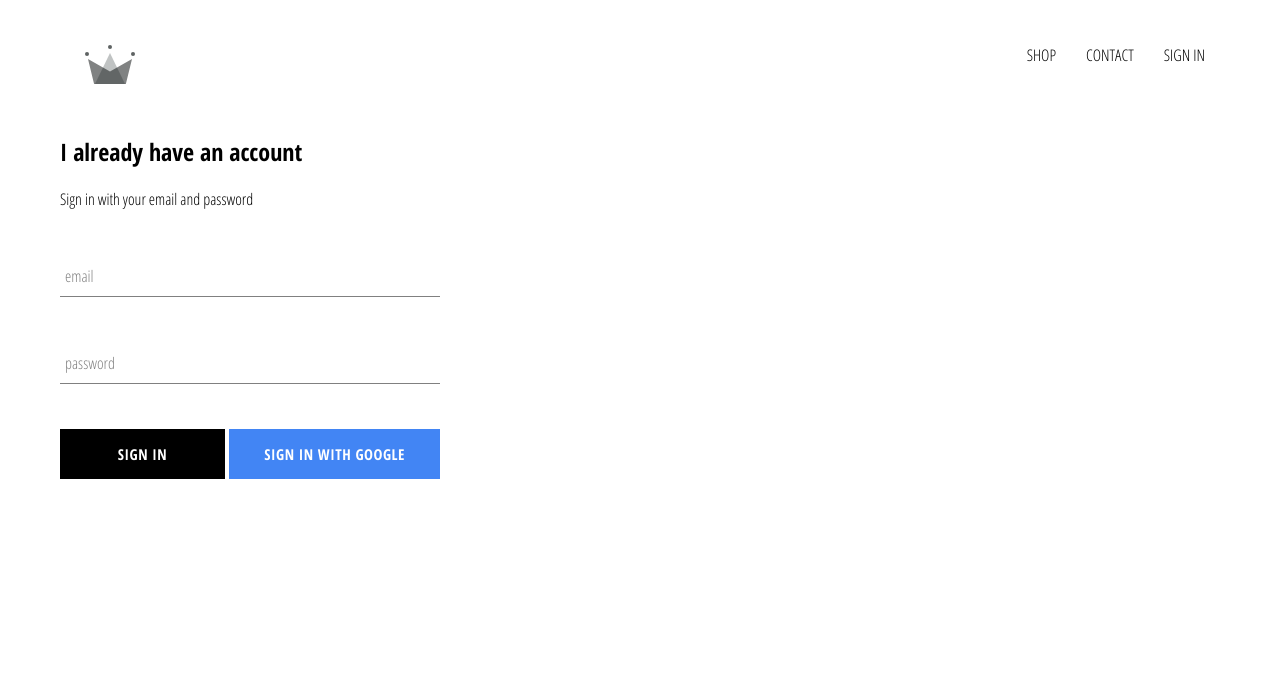
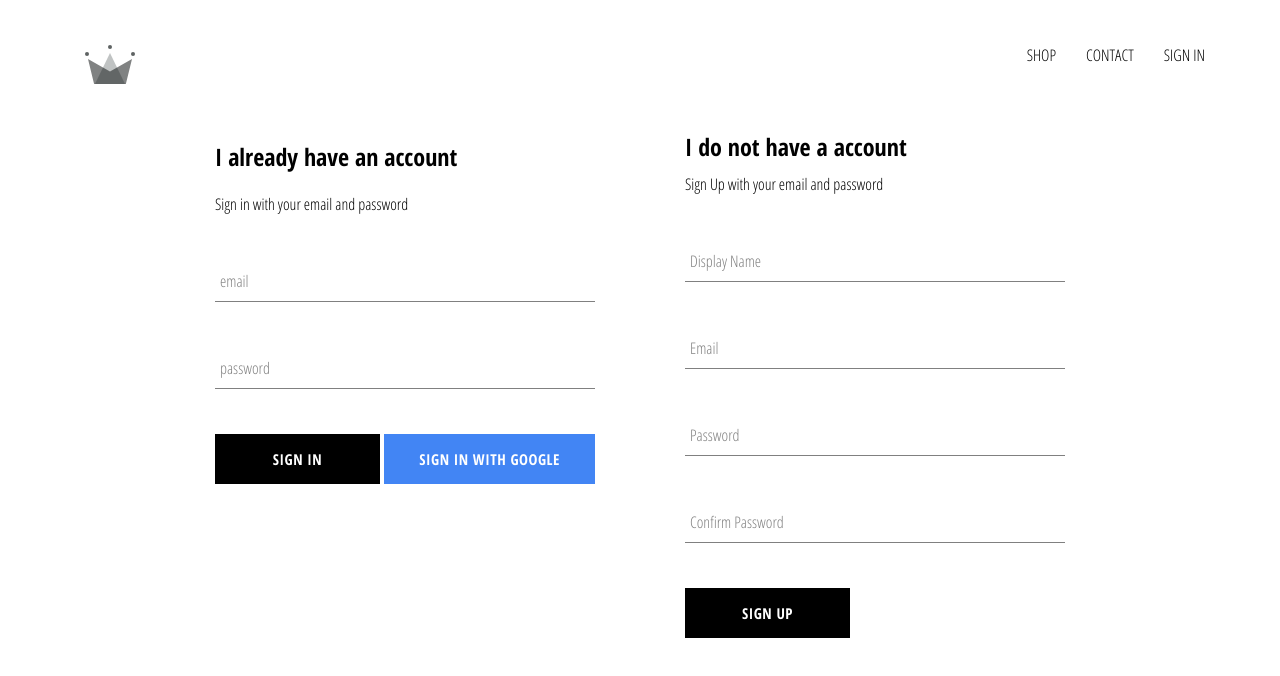
Before and after one commit to DudychMarian/crwn-clothing, a React (Create React App) app: page /signin in a window 1280 px wide. Shown: the top 676 px of the page. Built offline with nearby package versions, Linux system fonts and the light colour scheme; no server answers.

Commit message:
implemented firebase utils, included ability to store authenticated users into our firestore database

```diff
--- a/src/App.js
+++ b/src/App.js
@@ -1,13 +1,13 @@
 import React from 'react';
-import { Switch, Route } from 'react-router-dom'
+import { Switch, Route } from 'react-router-dom';
 
 import './App.css';
 
 import HomePage from './pages/homepage/homepage.component';
 import ShopPage from './pages/shop/shop.component';
-import SignInAndSignUpPage from './pages/sign-in-and-sign-up/sign-in-and-sign-up.component'
+import SignInAndSignUpPage from './pages/sign-in-and-sign-up/sign-in-and-sign-up.component';
 import Header from './components/header/header.component';
-import { auth } from './firebase/firebase.utils';
+import { auth, createUserProfileDocument } from './firebase/firebase.utils';
 
 class App extends React.Component {
   constructor() {
@@ -15,16 +15,29 @@ class App extends React.Component {
 
     this.state = {
       currentUser: null
-    }
+    };
   }
 
   unsubscribeFromAuth = null;
 
   componentDidMount() {
-    this.unsubscribeFromAuth = auth.onAuthStateChanged(user => {
-      this.setState({ currentUser: user });
+    this.unsubscribeFromAuth = auth.onAuthStateChanged(async userAuth => {
+      if (userAuth) {
+        const userRef = await createUserProfileDocument(userAuth);
 
-      console.log(user);
+        userRef.onSnapshot(snapShot => {
+          this.setState({
+            currentUser: {
+              id: snapShot.id,
+              ...snapShot.data()
+            }
+          });
+
+          console.log(this.state);
+        });
+      }
+
+      this.setState({ currentUser: userAuth });
     });
   }
 
@@ -32,14 +45,14 @@ class App extends React.Component {
     this.unsubscribeFromAuth();
   }
 
-  render () {
+  render() {
     return (
       <div>
         <Header currentUser={this.state.currentUser} />
         <Switch>
-          <Route exact path='/' component={HomePage}/>
-          <Route path='/shop' component={ShopPage}/>
-          <Route path='/signin' component={SignInAndSignUpPage}/>
+          <Route exact path='/' component={HomePage} />
+          <Route path='/shop' component={ShopPage} />
+          <Route path='/signin' component={SignInAndSignUpPage} />
         </Switch>
       </div>
     );
--- a/src/components/menu-item/menu-item.component.jsx
+++ b/src/components/menu-item/menu-item.component.jsx
@@ -4,7 +4,10 @@ import { withRouter } from 'react-router-dom';
 import './menu-item.styles.scss';
 
 const MenuItem = ({ title, imageUrl, size, history, linkUrl, match }) => (
-  <div className={`${size} menu-item`} onClick={() => history.push(`${match.url}${linkUrl}`)}>
+  <div
+    className={`${size} menu-item`}
+    onClick={() => history.push(`${match.url}${linkUrl}`)}
+  >
     <div
       className='background-image'
       style={{
--- a/src/components/sign-in/sign-in.component.jsx
+++ b/src/components/sign-in/sign-in.component.jsx
@@ -3,48 +3,64 @@ import React from 'react';
 import FormInput from '../form-input/form-input.component';
 import CustomButton from '../custom-button/custom-button.component';
 
-import { signInWithGoogle } from '../../firebase/firebase.utils.js';
+import { signInWithGoogle } from '../../firebase/firebase.utils';
 
-import './sign-in.style.scss';
+import './sign-in.styles.scss';
 
-class SignIn extends React.Component{
+class SignIn extends React.Component {
   constructor(props) {
     super(props);
 
     this.state = {
       email: '',
       password: ''
-    }
+    };
   }
 
   handleSubmit = event => {
     event.preventDefault();
 
-    this.setState({ email: '', password: ''})
-  }
+    this.setState({ email: '', password: '' });
+  };
 
   handleChange = event => {
     const { value, name } = event.target;
 
-    this.setState({ [name]: value })
-  }
+    this.setState({ [name]: value });
+  };
 
   render() {
-    return(
+    return (
       <div className='sign-in'>
         <h2>I already have an account</h2>
         <span>Sign in with your email and password</span>
 
         <form onSubmit={this.handleSubmit}>
-          <FormInput name='email' value={this.state.email} handleChange={this.handleChange} label='email' required />
-          <FormInput name='password' value={this.state.password} handleChange={this.handleChange} label='password' required />
+          <FormInput
+            name='email'
+            type='email'
+            handleChange={this.handleChange}
+            value={this.state.email}
+            label='email'
+            required
+          />
+          <FormInput
+            name='password'
+            type='password'
+            value={this.state.password}
+            handleChange={this.handleChange}
+            label='password'
+            required
+          />
           <div className='buttons'>
-            <CustomButton type='submit'>Sign in</CustomButton>
-            <CustomButton onClick={signInWithGoogle} isGoogleSignIn>Sign in with Google</CustomButton>
+            <CustomButton type='submit'> Sign in </CustomButton>
+            <CustomButton onClick={signInWithGoogle} isGoogleSignIn>
+              Sign in with Google
+            </CustomButton>
           </div>
         </form>
       </div>
-    )
+    );
   }
 }
 
--- /dev/null
+++ b/src/components/sing-up/sign-up.styles.scss
@@ -0,0 +1,9 @@
+.sign-up {
+  display: flex;
+  flex-direction: column;
+  width: 380px;
+
+  .title {
+    margin: 10px 0;
+  }
+}
--- /dev/null
+++ b/src/components/sing-up/sing-up.component.jsx
@@ -0,0 +1,105 @@
+import React from 'react';
+
+import FormInput from '../form-input/form-input.component';
+import CustomButton from '../custom-button/custom-button.component';
+
+import { auth, createUserProfileDocument } from '../../firebase/firebase.utils';
+
+import './sign-up.styles.scss';
+
+class SingUp extends React.Component {
+  constructor(){
+    super();
+
+    this.state = {
+      displayName:  '',
+      email: '',
+      password: '',
+      confirmPassword: ''
+    }
+  }
+
+  handleSubmit = async event => {
+    event.preventDefault();
+
+    const {displayName, email, password, confirmPassword} = this.state
+
+    if(password !== confirmPassword) {
+      alert("passwords don't match");
+      return;
+    }
+
+    try {
+      const { user } = await auth.createUserWithEmailAndPassword(email, password)
+
+      await createUserProfileDocument(user, {displayName});
+
+      this.setState({
+        displayName:  '',
+        email: '',
+        password: '',
+        confirmPassword: ''
+      })
+
+    } catch (error) {
+      console.error(error)
+    }
+  };
+
+  handleChange = event => {
+     const {name, value} = event.target;
+
+     this.setState({ [name]: value });
+  }
+
+  render() {
+    const {displayName, email, password, confirmPassword} = this.state
+    return (
+      <div className='sign-up'>
+        <h2 className='title'>I do not have a account</h2>
+        <span>Sign Up with your email and password</span>
+        <form className='sign-up-form' onSubmit={this.handleSubmit}>
+          <FormInput
+          type='text'
+          name='displayName'
+          value={displayName}
+          onChange={this.handleChange}
+          label='Display Name'
+          required
+        />
+
+          <FormInput
+          type='email'
+          name='email'
+          value={email}
+          onChange={this.handleChange}
+          label='Email'
+          required
+        />
+
+          <FormInput
+          type='password'
+          name='password'
+          value={password}
+          onChange={this.handleChange}
+          label='Password'
+          required
+        />
+
+          <FormInput
+          type='password'
+          name='confirmPassword'
+          value={confirmPassword}
+          onChange={this.handleChange}
+          label='Confirm Password'
+          required
+        />
+
+        <CustomButton type='submit'>SIGN UP</CustomButton>
+        </form>
+      </div>
+    )
+  }
+}
+
+export default SingUp;
--- a/src/firebase/firebase.utils.js
+++ b/src/firebase/firebase.utils.js
@@ -14,6 +14,31 @@ const config = {
 
 firebase.initializeApp(config);
 
+export const createUserProfileDocument = async (userAuth, additionalData) => {
+  if (!userAuth) return;
+
+  const userRef = firestore.doc(`users/${userAuth.uid}`);
+
+  const snapShot = await userRef.get();
+
+  if (!snapShot.exists) {
+    const { displayName, email } = userAuth;
+    const createdAt = new Date();
+    try {
+      await userRef.set({
+        displayName,
+        email,
+        createdAt,
+        ...additionalData
+      });
+    } catch (error) {
+      console.log('error creating user', error.message);
+    }
+  }
+
+  return userRef;
+};
+
 export const auth = firebase.auth();
 export const firestore = firebase.firestore();
 
--- a/src/pages/sign-in-and-sign-up/sign-in-and-sign-up.component.jsx
+++ b/src/pages/sign-in-and-sign-up/sign-in-and-sign-up.component.jsx
@@ -1,12 +1,14 @@
 import React from 'react';
 
-import SignIn from '../../components/sign-in/sign-in.component'
+import SignIn from '../../components/sign-in/sign-in.component';
+import SingUp from '../../components/sing-up/sing-up.component';
 
 import './sign-in-and-sign-up.style.scss'
 
 const SignInAndSignUpPage = () => (
   <div className='sign-in-and-sign-up'>
     <SignIn />
+    <SingUp />
   </div>
 );
 
--- a/src/pages/sign-in-and-sign-up/sign-in-and-sign-up.style.scss
+++ b/src/pages/sign-in-and-sign-up/sign-in-and-sign-up.style.scss
@@ -0,0 +1,6 @@
+.sign-in-and-sign-up {
+  width: 850px;
+  display: flex;
+  justify-content: space-between;
+  margin: 30px auto;
+}
```
Also changed, not shown: src/components/header/header.component.jsx (+7 -8 lines), src/components/sign-in/sign-in.styles.scss (renamed from src/components/sign-in/sign-in.style.scss).
